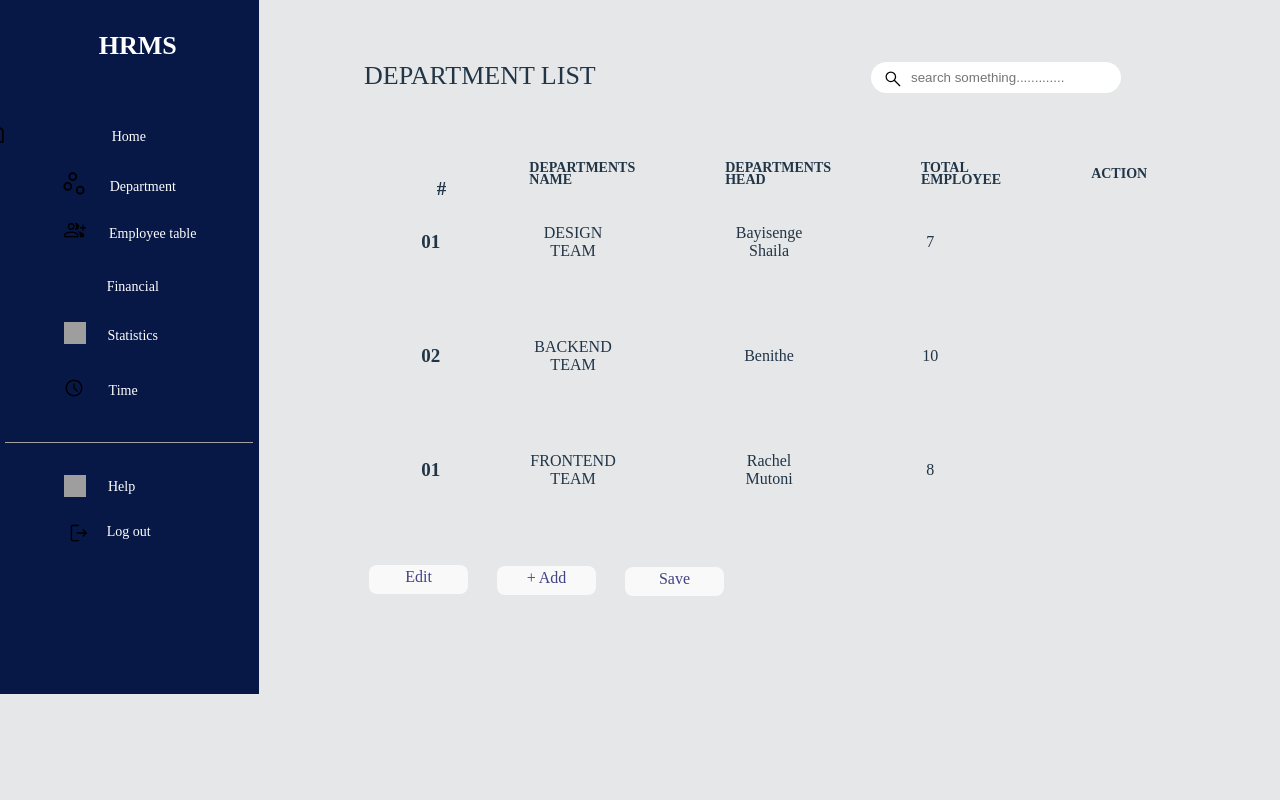
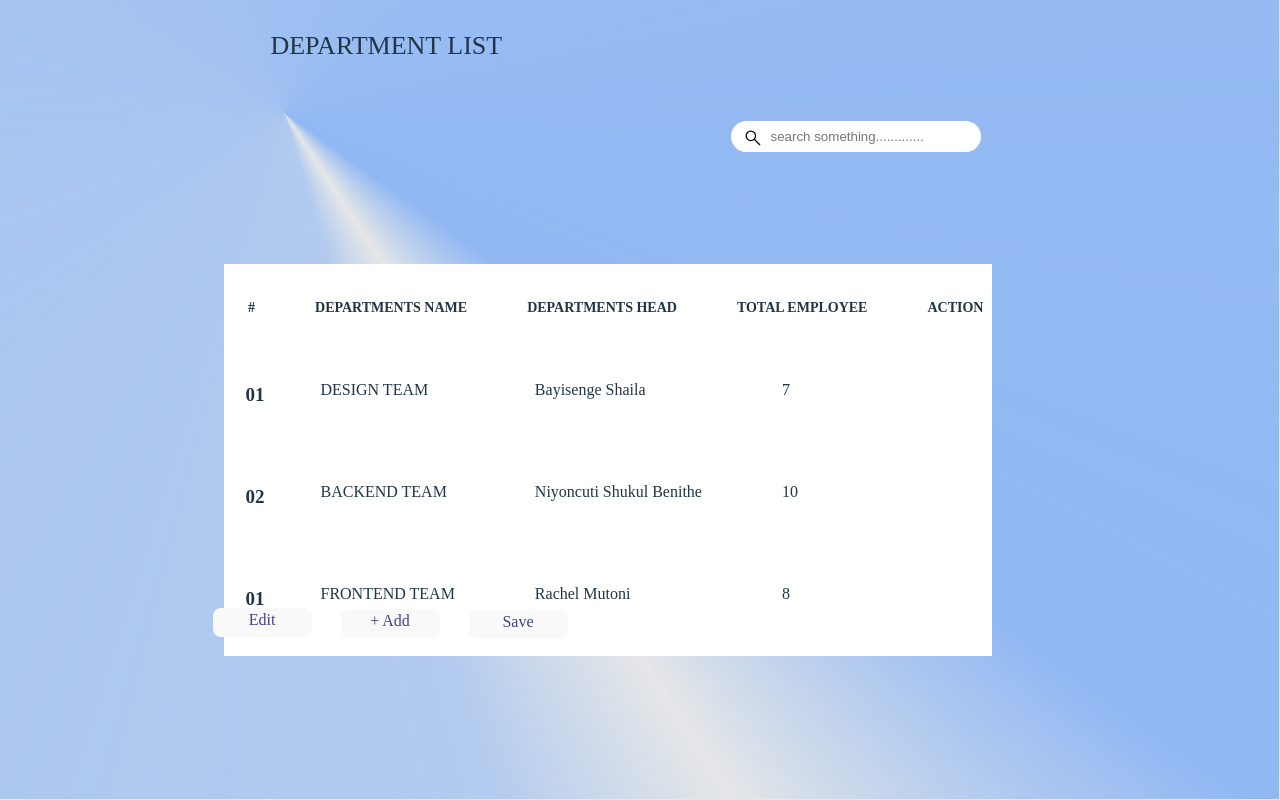
Before and after one commit to Sylvie-sys/HRM-group1, a React (Vite) app: page /department in a window 1280 px wide. Built offline with nearby package versions, Linux system fonts and the light colour scheme; grey boxes are pictures that could not be loaded.

Commit message:
some changes on dashboard

```diff
--- a/src/Dashboard-page/admin-dashboard/admin.css
+++ b/src/Dashboard-page/admin-dashboard/admin.css
@@ -6,13 +6,13 @@ box-sizing: border-box;
 box-shadow: none;
 }
 html, body{
- background-color: #E5E7E8;
  width: 100%;
  height: 100%;
  display: flex;
  flex-direction: column;
  justify-content: center;
  align-items: center;
+ background-color: #E5E7E8;
 }
 .dyn{
         position: fixed;
@@ -620,9 +620,6 @@ background: #FFFFFF;
    font-size: 15px;
    font-weight: 900;
    color: #000;
-   /* line-height: 1em;
-   height: 2em;
-   overflow: hidden;  */
 }
 .fe-male{
 position: relative;
--- a/src/Dashboard-page/department/depart.css
+++ b/src/Dashboard-page/department/depart.css
@@ -3,6 +3,7 @@
     padding: 0;
     box-sizing: border-box;
     box-shadow: none;
+
     }
     html, body{
         width: 100%;
@@ -11,11 +12,9 @@
         flex-direction: column;
         justify-content: center;
         align-items: center;
-        /* background-color: #ADC9F4; */
-    }
+}
+
 .department{
-    max-width: 900px;
-    height: 200px;
     position: fixed;
     display: flex;
     flex-direction: row;
@@ -24,13 +23,19 @@
     box-sizing: border-box;
     padding: 0;
     margin: 0;
+    width: 100%;
+    height: 100%;
+    background: conic-gradient(from -27.5deg at 22.3% 14.26%, rgba(145, 184, 243, 0.612829) -169.09deg, #91B8F3 152.82deg, rgba(145, 184, 243, 0) 174.35deg, rgba(145, 184, 243, 0.612829) 190.91deg, #91B8F3 512.82deg);
+    bottom: 1px;
+    right: 1px;
 }
+
 .depar-list{
     position: fixed;
     font-weight: 100;
     font-size: 26px;
-    left: 14em;
-    top: 62px;
+    left: 10.4em;
+    top: 32px;
 }
 .hrms-dashb{
     position: fixed;
@@ -54,8 +59,8 @@
     align-items: center;
     flex-direction: column;
     position: relative;
-    left: 7em;
-    top: 19em;
+    right: 13em;
+    top: 5em;
 }
 .editbtn{
    width: 99px;
@@ -67,7 +72,7 @@
    position: relative;
    display: flex;
    right: 19em;
-    top: 10.8em;
+   top: 10.8em;
 }
 .addbtn{
     width: 99px;
@@ -100,72 +105,64 @@ table{
     justify-content: center;
     box-sizing: border-box;
     border-collapse: collapse;
-    width: 70%;
+    width: 60%;
     position: fixed;
     padding: 0;
     margin: 0;
-
+    height: 392px;
+    background-color: #fff;
+    right: 18em;
+    bottom: 9em;
 }
 thead tr td{
     font-size: 14px;
     font-weight: 900;
     text-transform: uppercase;
-    font-weight: 40px;
     text-align: start;
-    padding: 45px;
-    /* background-color: #fff; */
-     left: 28em;
-    top: 3em;
-    height: 390px;
+    padding: 30px;
+    white-space: nowrap;
+   overflow: hidden;
+   text-overflow: clip;
 }
+tbody tr td {
+    padding: 40px 40px;
+    right: 11em;
+    bottom: 11em;
+    position: relative;
+   white-space: nowrap;
+  overflow: hidden;
+  text-overflow: clip;
+  text-align: justify;
 
-tbody tr td {
-    padding: 39px 60px;
-    left: 10em;
-    position: relative;
-   overflow: hidden;
 }
 table thead{
 position: relative;
-left: 24em;
-top: 3em;
+left: 21em;
+bottom: 9.5em;
 line-height: 12px;
 display: flex;
 }
- table thead tr td{
-    position: relative;
-}
-.first-line{
+ .first-line{
     font-weight: 900;
     font-size: 19px;
+    right: 8em;
+    bottom: 9em;
 }
-.first-ln{
-    font-weight: 900;
-    font-size: 19px;
-    left: 21em;
 
-}
-table thead{
-    right: 4.3em;
-    top: 0em;
-}
 table tbody{
     position: relative;
-    right: 15.3em;
-    top: 14em;
+    right: 20em;
+    top: 13em;
 }
 .searchinput{
-    /* position: relative; */
-    left: 42em;
-    bottom: 5em;
     width: 250px;
     border-radius: 20px;
     padding: 8px 40px;
 }
 .svgsearch{
-position: relative;
 left: 2em;
 top: 0.1em;
+position: relative;
 width: 20px;
 height: 20px;
 }
@@ -174,6 +171,6 @@ height: 20px;
     justify-content: center;
     align-items: center;
     position: relative;
-    left: 35em;
-    bottom: 3.4em;
+    left: 16em;
+    bottom: 16.4em;
 }
--- a/src/Dashboard-page/department/depart.tsx
+++ b/src/Dashboard-page/department/depart.tsx
@@ -9,9 +9,7 @@ const Depart =  () =>{
 
     return(
       <div className="department">
-            <Header/>
         <div>
-          <h2 className="hrms-dashb">HRMS</h2>
          <h1 className="depar-list">DEPARTMENT LIST</h1>
         <div className="searchinputsvg">
          <img src="src/assets/search.svg" alt="" className="svgsearch"/>
@@ -38,7 +36,7 @@ const Depart =  () =>{
           <tr>
             <td className="first-line">02</td>
             <td>BACKEND TEAM</td>
-            <td>Benithe</td>
+            <td>Niyoncuti Shukul Benithe</td>
             <td>10</td>
           </tr>
           <tr>
@@ -49,12 +47,13 @@ const Depart =  () =>{
           </tr>
           </tbody>
         </table>
+        <div className="fulfil"></div>
         <div className="three-buttons">
             <button className="editbtn">Edit</button>
             <button className="addbtn">+ Add</button>
             <button className="savebtn">Save</button>
         </div>
-        <div className="menu-sgvs">
+        {/* <div className="menu-sgvs">
          <img src="src/assets/home.svg" alt="" className="homee-svg"/>
          <img src="src/assets/user.svg" alt="" className="user-svg"/>
          <img src="src/assets/time.svg" alt="" className="time-svg"/>
@@ -62,7 +61,7 @@ const Depart =  () =>{
          <img src="src/assets/help.svg" alt="" className="help-svg"/>
         <img src="src/assets/logout.svg" alt="" className="logout-svg"/>
         <img src="src/assets/equal.svg" alt="" className="equal-svg"/>
-         </div>
+         </div> */}
       </div>
     )
 }
```
